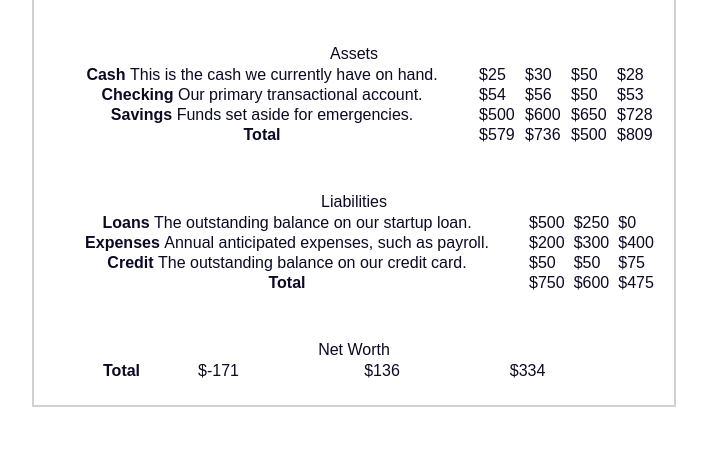
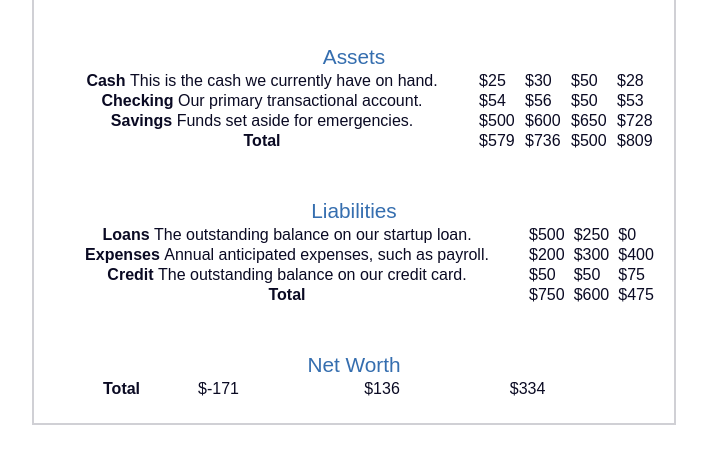
Before and after one commit to drgabelive/Balance-Sheet, a plain HTML site: page index.html in a window 1280 px wide. Shown: the part 164-628 px from the top of the page, without its empty margins (286-993 px from the left). Drawn offline with Linux system fonts and the light colour scheme.

Commit message:
Update styles.css

```diff
--- a/styles.css
+++ b/styles.css
@@ -103,3 +103,9 @@ body{
         position: relative;
         margin-top: 3rem;
       }
+
+      table caption{
+        color: #356eaf;
+        font-size: 1.3em;
+        font-weight: normal;
+        }
```
